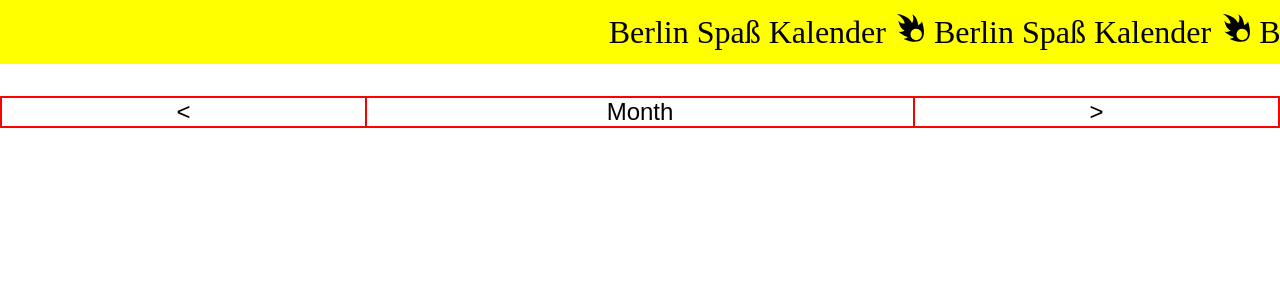
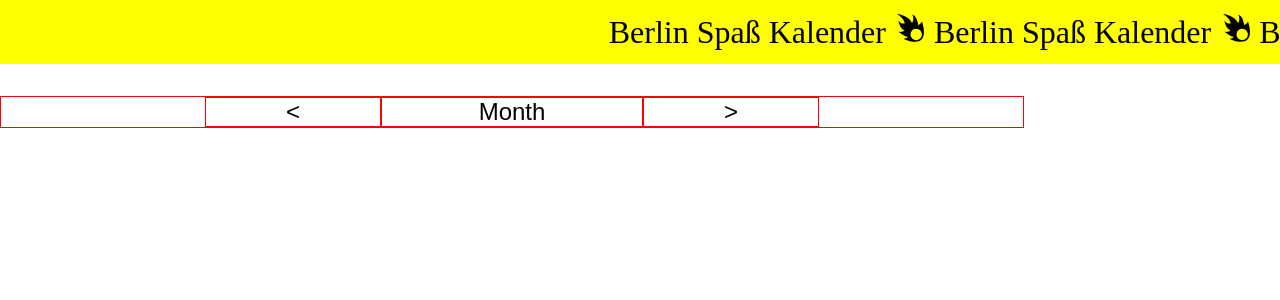
Before and after one commit to aliceheneghan/cyberherd, a React (Create React App) app in the folder client/: page / in a window 1280 px wide. Shown: the top 300 px of the page. Built offline with nearby package versions, Linux system fonts and the light colour scheme.

Commit message:
added text-align: center to .month_selector

```diff
--- a/client/src/scss/layout/_calendar.scss
+++ b/client/src/scss/layout/_calendar.scss
@@ -4,10 +4,15 @@
 
 .calendar {
     margin-top: 6rem;
+    width: 80%;
+    display: flex;
+    justify-content: center;
+    border: 1px red solid;
+
 
     .month-selector {
+        width: 60%;
         display: grid;
-        border: 1px red solid;
         grid-template-columns: repeat(7, minmax(0, 1fr));
         text-align: center;
 
```
